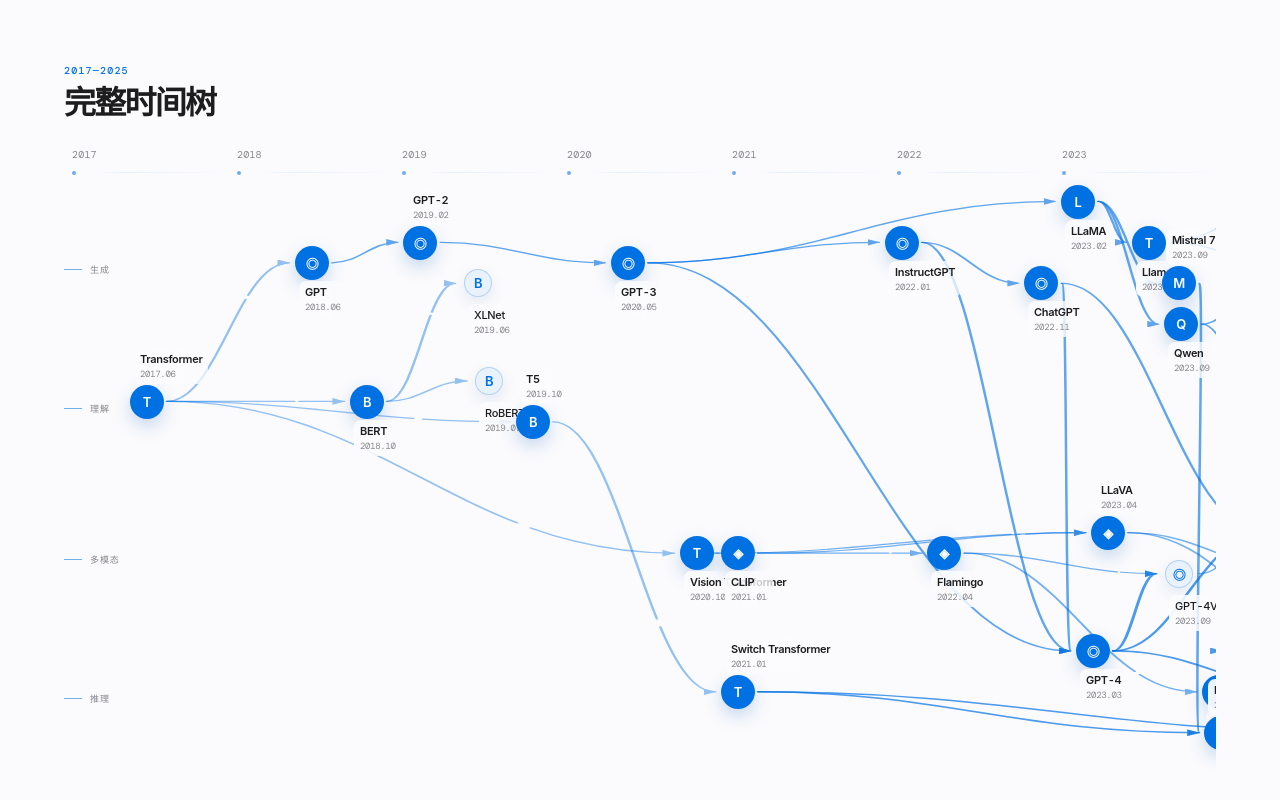
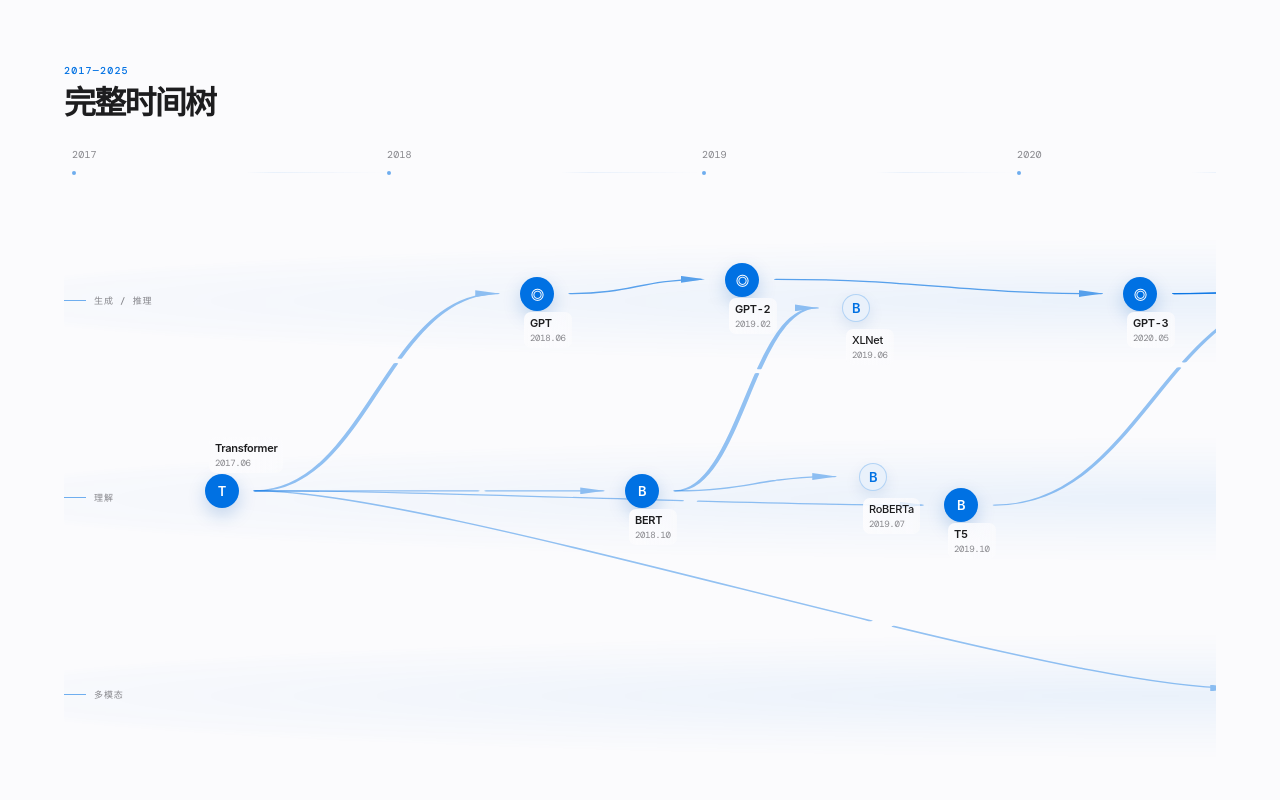
Before and after one commit to LXF0047/llm-timeline, a React (Vite) app: page / in a window 1280 px wide. Shown: the part 818-1618 px from the top of the page. Built offline with nearby package versions, Linux system fonts and the light colour scheme.

Commit message:
Widen timeline and merge reasoning lane

```diff
--- a/src/main.jsx
+++ b/src/main.jsx
@@ -42,10 +42,9 @@
 
 function App(){
   const lanes = [
-    ['lane-one', '生成'],
+    ['lane-one', '生成 / 推理'],
     ['lane-two', '理解'],
     ['lane-three', '多模态'],
-    ['lane-four', '推理'],
   ];
   return <>
     <a className="skip-link" href="#main-content">跳到主要内容</a>
@@ -68,6 +67,7 @@
       <div className="map-heading"><div><span className="section-kicker">2017—2025</span><h2>完整时间树</h2></div></div>
       <div className="atlas-wrap" aria-label="Transformer 模型时间树，可横向滚动浏览">
         <div className="atlas" style={{'--count':years.length}}>
+          <div className="lane-ribbons" aria-hidden="true">{lanes.map(([className])=><i className={className} key={className}></i>)}</div>
           <div className="lane-labels" aria-hidden="true">{lanes.map(([className,label])=><span className={className} key={className}>{label}</span>)}</div>
           {years.map((y,i)=><div className={`year ${i===0?'year-start':''}`} key={y} style={{left:`${(i/(years.length-1))*100}%`}}><span>{y}</span><i></i></div>)}
           <svg className="connections" viewBox="0 0 100 100" preserveAspectRatio="none" aria-hidden="true">
@@ -75,8 +75,8 @@
             {models.flatMap(model => model.next.map(targetId => {
               const target = modelById.get(targetId); if (!target) return null;
               const from = positionFor(model); const to = positionFor(target);
-              const start = from.x + 1.55; const end = to.x - 1.7; const span = Math.max(1, end - start);
-              const path = `M ${start} ${from.y} C ${start + span * .42} ${from.y}, ${end - span * .42} ${to.y}, ${end} ${to.y}`;
+              const start = from.x + 1.35; const end = to.x - 1.55; const span = Math.max(1, end - start); const lead = Math.min(7.4, span * .46);
+              const path = `M ${start} ${from.y} C ${start + lead} ${from.y}, ${end - lead} ${to.y}, ${end} ${to.y}`;
               return <path key={`${model.id}-${targetId}`} className={`connection branch-${branchFor(model)}`} d={path} pathLength="1" markerEnd="url(#mind-arrow)" style={{'--delay':`${(model.year-2017)*.075}s`}} />;
             }))}
           </svg>
@@ -91,13 +91,13 @@
   </>
 }
 
-function branchFor(m){ if(m.architecture==='MoE' || m.tags.includes('Reasoning')) return 'reasoning'; if(m.modality!=='Text') return 'multimodal'; if(m.architecture==='Encoder-only' || m.architecture==='Encoder–Decoder') return 'understanding'; return 'generation'; }
-function laneFor(m){ return {generation:18,understanding:39,multimodal:62,reasoning:83}[branchFor(m)]; }
+function branchFor(m){ if(m.modality!=='Text') return 'multimodal'; if(m.architecture==='Encoder-only' || m.architecture==='Encoder–Decoder') return 'understanding'; return 'generation'; }
+function laneFor(m){ return {generation:22,understanding:51,multimodal:80}[branchFor(m)]; }
 function positionFor(model){
   const siblings=models.filter(item=>item.year===model.year && branchFor(item)===branchFor(model)).sort((a,b)=>a.date.localeCompare(b.date)||a.name.localeCompare(b.name));
   const index=siblings.findIndex(item=>item.id===model.id); const middle=(siblings.length-1)/2;
   const month=Number(model.date.slice(-2));
-  return { x:((model.year-2017)+(month/12))/8*100+(index-middle)*.18, y:laneFor(model)+(index-middle)*6.2 };
+  return { x:((model.year-2017)+(month/12))/8*100+(index-middle)*.34, y:laneFor(model)+(index-middle)*4.2 };
 }
 function markFor(m){ if(/GPT|ChatGPT|o1/.test(m.name)) return '◎'; if(/Gemini/.test(m.name)) return '✦'; if(/LLaMA/.test(m.name)) return 'L'; if(/Qwen/.test(m.name)) return 'Q'; if(/DeepSeek/.test(m.name)) return 'D'; if(/Mistral|Mixtral/.test(m.name)) return 'M'; if(/BERT|RoBERTa|XLNet|T5/.test(m.name)) return 'B'; if(/ViT|CLIP|Flamingo|LLaVA/.test(m.name)) return '◈'; return 'T'; }
 createRoot(document.getElementById('root')).render(<App/>);
```
Also changed, not shown: src/styles.css.
